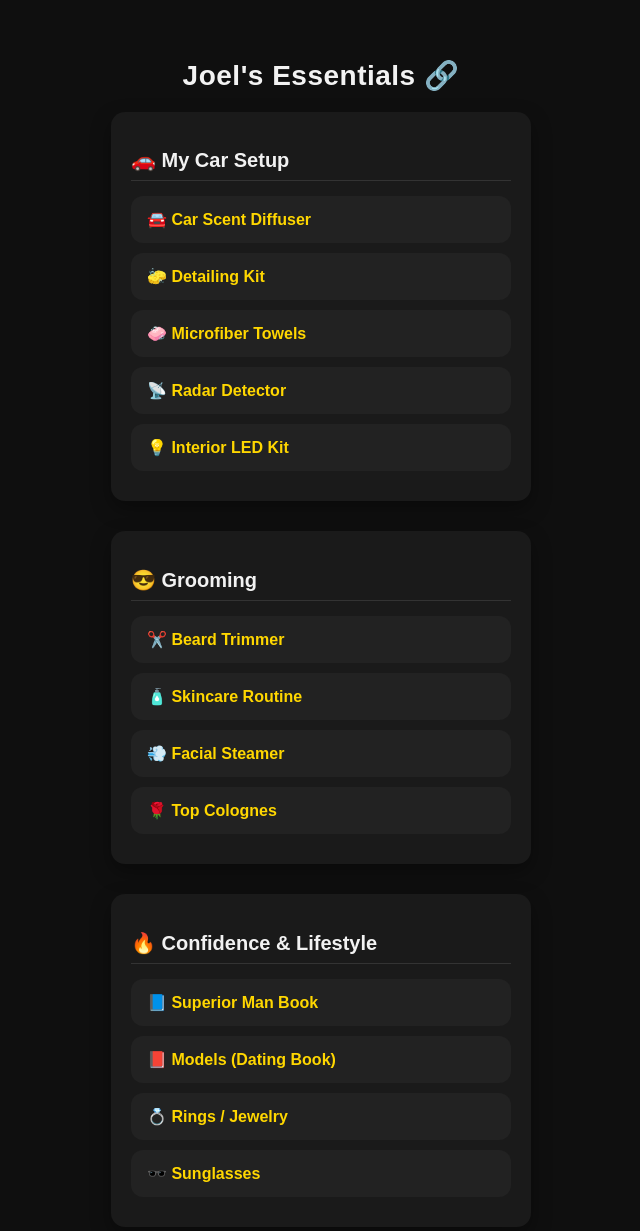
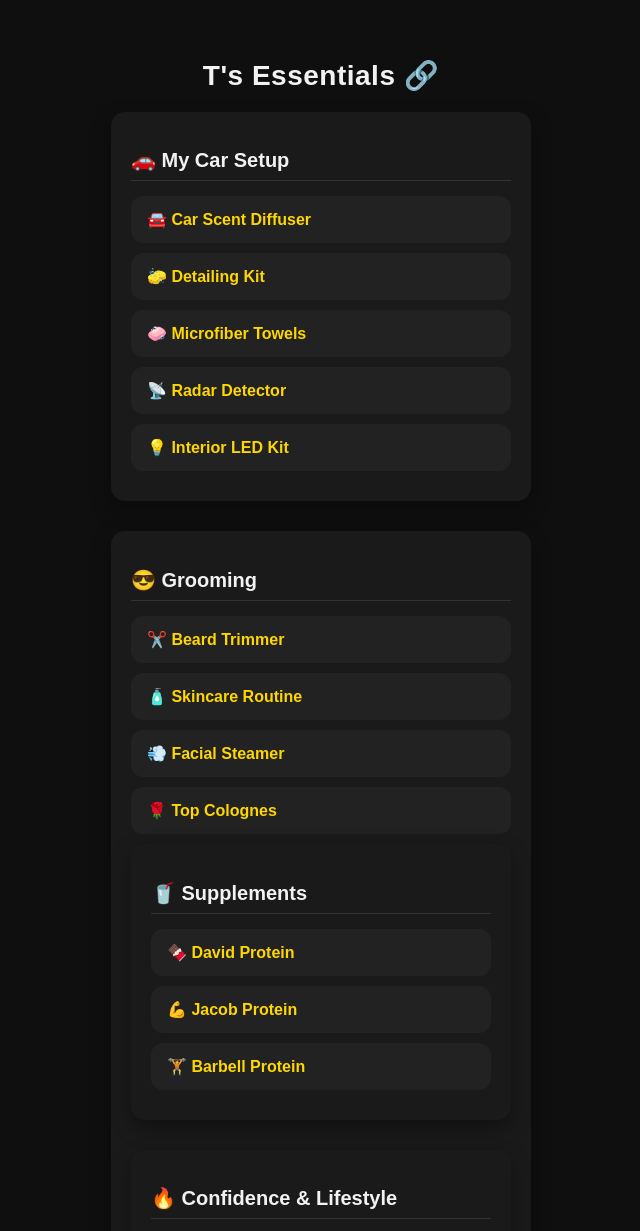
Before and after one commit to joelrahman23/link-in-bio, a plain HTML site: page index.html in a window 1280 px wide. Shown: the top 1231 px of the page, without its empty margins (319-959 px from the left). Drawn offline with Linux system fonts and the light colour scheme.

Commit message:
Update title and headings in index.html

```diff
--- a/index.html
+++ b/index.html
@@ -3,7 +3,7 @@
 <head>
   <meta charset="UTF-8" />
   <meta name="viewport" content="width=device-width, initial-scale=1.0" />
-  <title>T Rahman — Essentials</title>
+  <title> Joel's Essentials</title>
   <style>
     body {
       font-family: Arial, sans-serif;
@@ -129,7 +129,7 @@
 </head>
 <body>
   <div class="container">
-    <h1>Joel's Essentials 🔗</h1>
+    <h1>T's Essentials 🔗</h1>
 
     <div class="section">
       <h2>🚗 My Car Setup</h2>
@@ -146,6 +146,12 @@
       <div class="link-item"><a href="https://www.amazon.com/s?k=mens+skincare+kit&tag=youownitthank-20">🧴 Skincare Routine</a></div>
       <div class="link-item"><a href="https://www.amazon.com/s?k=facial+steamer&tag=youownitthank-20">💨 Facial Steamer</a></div>
       <div class="link-item"><a href="https://www.amazon.com/s?k=mens+cologne&tag=youownitthank-20">🌹 Top Colognes</a></div>
+
+    <div class="section">
+      <h2>🥤 Supplements</h2>
+      <div class="link-item"><a href="https://www.amazon.com/s?k=David+Protein&tag=youownitthank-20">🍫 David Protein</a></div>
+      <div class="link-item"><a href="https://www.amazon.com/s?k=Jacob+Protein&tag=youownitthank-20">💪 Jacob Protein</a></div>
+      <div class="link-item"><a href="https://www.amazon.com/s?k=Barbell+Protein&tag=youownitthank-20">🏋️ Barbell Protein</a></div>
     </div>
 
     <div class="section">
```
